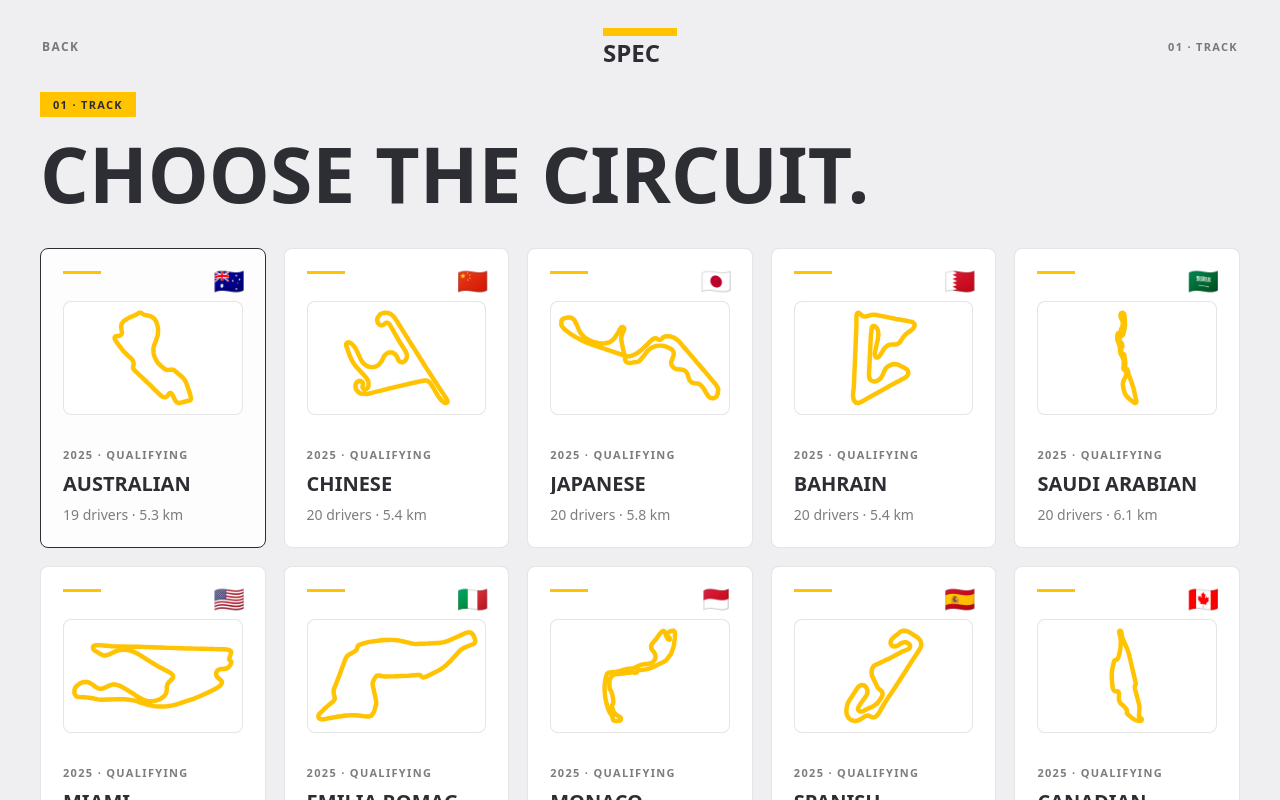
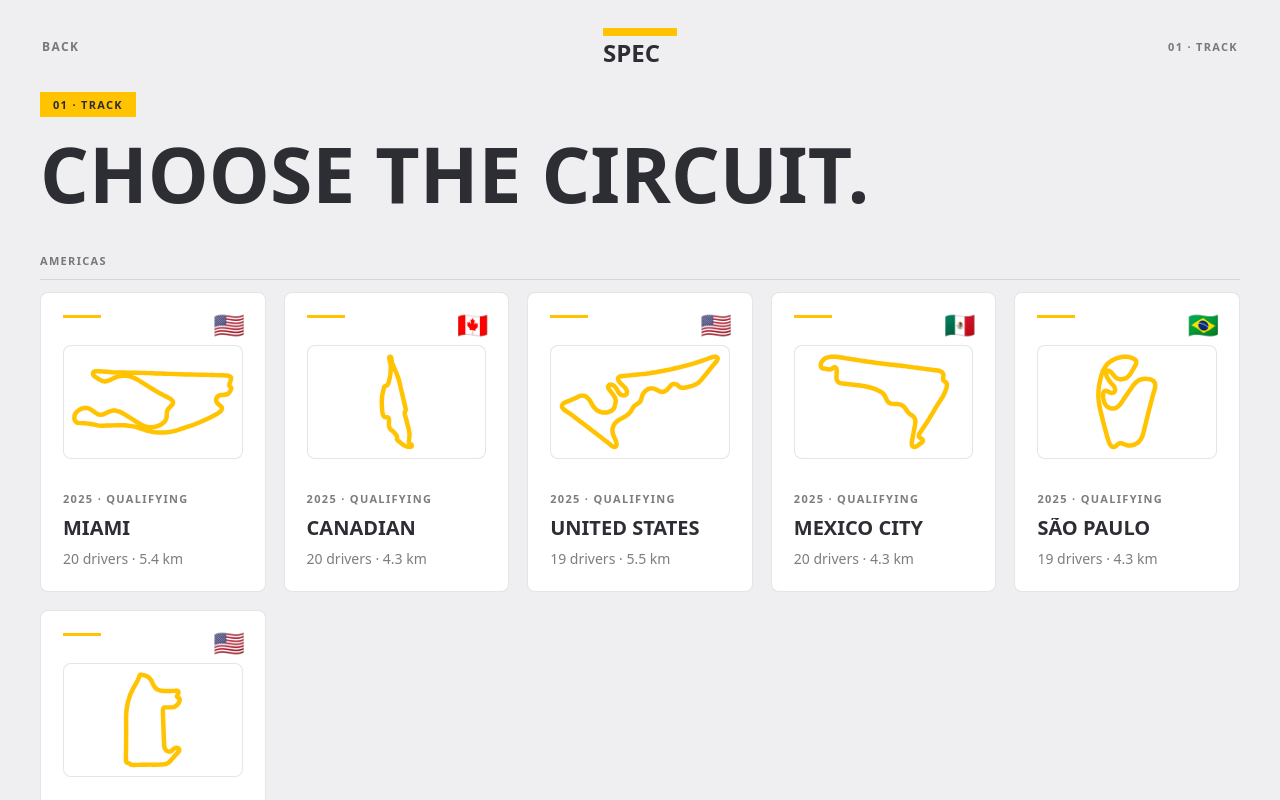
Before and after one commit to thisiskenfrom85/brakinggame, a React (Vite) app: page / in a window 1280 px wide. Both pictures are taken after a click on the button "Start challenge". Shown: the top 800 px of the page. Built offline with nearby package versions, Linux system fonts and the light colour scheme.

Commit message:
Streamline kiosk selection flow

```diff
--- a/src/main.tsx
+++ b/src/main.tsx
@@ -46,6 +46,33 @@ const COUNTRY_FLAGS: Record<string, string> = {
   "Qatar Grand Prix": "🇶🇦",
   "Abu Dhabi Grand Prix": "🇦🇪"
 };
+const TRACK_CONTINENTS: Record<string, string> = {
+  "Australian Grand Prix": "Oceania",
+  "Chinese Grand Prix": "Asia",
+  "Japanese Grand Prix": "Asia",
+  "Bahrain Grand Prix": "Asia",
+  "Saudi Arabian Grand Prix": "Asia",
+  "Miami Grand Prix": "Americas",
+  "Emilia Romagna Grand Prix": "Europe",
+  "Monaco Grand Prix": "Europe",
+  "Spanish Grand Prix": "Europe",
+  "Canadian Grand Prix": "Americas",
+  "Austrian Grand Prix": "Europe",
+  "British Grand Prix": "Europe",
+  "Belgian Grand Prix": "Europe",
+  "Hungarian Grand Prix": "Europe",
+  "Dutch Grand Prix": "Europe",
+  "Italian Grand Prix": "Europe",
+  "Azerbaijan Grand Prix": "Europe",
+  "Singapore Grand Prix": "Asia",
+  "United States Grand Prix": "Americas",
+  "Mexico City Grand Prix": "Americas",
+  "São Paulo Grand Prix": "Americas",
+  "Las Vegas Grand Prix": "Americas",
+  "Qatar Grand Prix": "Asia",
+  "Abu Dhabi Grand Prix": "Asia"
+};
+const CONTINENT_ORDER = ["Americas", "Europe", "Asia", "Oceania"];
 
 let sharedAudioContext: AudioContext | null = null;
 
@@ -95,9 +122,9 @@ function displayAudioState(ctx: AudioContext) {
 
 function primeAudio() {
   const ctx = getSharedAudioContext();
-  if (!ctx) return;
-  ctx.resume().catch(() => undefined);
-
+  if (!ctx) return Promise.resolve(false);
+
+  return ctx.resume().then(() => {
     const osc = ctx.createOscillator();
     const gain = ctx.createGain();
     osc.type = "square";
@@ -106,6 +133,8 @@ function primeAudio() {
     osc.connect(gain).connect(ctx.destination);
     osc.start();
     osc.stop(ctx.currentTime + 0.03);
+    return true;
+  }).catch(() => false);
 }
 
 function formatLap(seconds: number) {
@@ -157,6 +186,26 @@ function fullTrackSegment(fixture: TrackMapSource) {
 
 function flagForEvent(event: string) {
   return COUNTRY_FLAGS[event] ?? "";
+}
+
+function continentForEvent(event: string) {
+  return TRACK_CONTINENTS[event] ?? "Other";
+}
+
+function groupedBy<T>(items: T[], groupFor: (item: T) => string, preferredOrder: string[] = []) {
+  const groups = new Map<string, T[]>();
+  for (const item of items) {
+    const group = groupFor(item);
+    groups.set(group, [...(groups.get(group) ?? []), item]);
+  }
+  return Array.from(groups.entries())
+    .sort(([a], [b]) => {
+      const aIndex = preferredOrder.indexOf(a);
+      const bIndex = preferredOrder.indexOf(b);
+      if (aIndex >= 0 || bIndex >= 0) return (aIndex >= 0 ? aIndex : 999) - (bIndex >= 0 ? bIndex : 999);
+      return a.localeCompare(b);
+    })
+    .map(([label, groupItems]) => ({ label, items: groupItems }));
 }
 
 function pathFromMapPoints(points: Pick<TrackMapPoint, "x" | "y">[]) {
@@ -431,6 +480,32 @@ function ChoiceGrid<T extends string>({
           <strong>{item.title}</strong>
           {item.meta ? <small>{item.meta}</small> : null}
         </button>
+      ))}
+    </div>
+  );
+}
+
+function GroupedChoiceGrid<T extends string>({
+  groups,
+  selected,
+  onSelect
+}: {
+  groups: {
+    label: string;
+    items: { id: T; eyebrow?: string; title: string; meta?: string; accent?: string; flag?: string; visual?: React.ReactNode }[];
+  }[];
+  selected: T;
+  onSelect: (id: T) => void;
+}) {
+  return (
+    <div className="choice-groups">
+      {groups.map((group) => (
+        <section className="choice-group" key={group.label}>
+          <div className="choice-group-label">
+            <Eyebrow>{group.label}</Eyebrow>
+          </div>
+          <ChoiceGrid items={group.items} selected={selected} onSelect={onSelect} />
+        </section>
       ))}
     </div>
   );
@@ -1234,6 +1309,86 @@ function BrakeTraceApp({ tracks }: { tracks: TrackFixtureSummary[] }) {
   const key = fixture && driver && segment ? leaderboardKey(fixture, driver, segment) : "";
   const currentBoard = key ? sortedLeaderboard(leaderboard, key) : [];
   const lastEntry = leaderboard.find((entry) => entry.id === lastEntryId);
+  const trackChoiceGroups = useMemo(
+    () =>
+      groupedBy(tracks, (item) => continentForEvent(item.event), CONTINENT_ORDER).map((group) => ({
+        label: group.label,
+        items: group.items.map((item) => ({
+          id: item.id,
+          eyebrow: `${item.year} · ${item.session}`,
+          title: item.name,
+          flag: flagForEvent(item.event),
+          meta: `${item.driverCount} drivers · ${(trackDistance(item) / 1000).toFixed(1)} km`,
+          visual: <TrackMap fixture={item} segment={fullTrackSegment(item)} label={`${item.name} map`} />
+        }))
+      })),
+    [tracks]
+  );
+  const driverChoiceGroups = useMemo(
+    () =>
+      fixture
+        ? groupedBy(fixture.drivers, (item) => item.team).map((group) => ({
+            label: group.label,
+            items: group.items.map((item) => ({
+              id: item.code,
+              eyebrow: item.team,
+              title: item.name,
+              meta: `${item.code} · Lap ${item.lap} · ${formatLap(item.lapTime)}`,
+              accent: item.color,
+              visual: <DriverThumb driver={item} />
+            }))
+          }))
+        : [],
+    [fixture]
+  );
+  const segmentChoiceGroups = useMemo(
+    () =>
+      fixture
+        ? [
+            {
+              label: "Segments",
+              items: fixture.segments
+                .filter((item) => item.type !== "full")
+                .map((item) => ({
+                  id: item.id,
+                  eyebrow: "segment",
+                  title: item.name,
+                  accent: SEGMENT_ACCENTS[fixture.segments.indexOf(item) % SEGMENT_ACCENTS.length],
+                  meta: `${Math.round(item.endDistance - item.startDistance)} m segment`,
+                  visual: (
+                    <TrackMap
+                      fixture={fixture}
+                      segment={item}
+                      accent={SEGMENT_ACCENTS[fixture.segments.indexOf(item) % SEGMENT_ACCENTS.length]}
+                      label={`${item.name} map section`}
+                    />
+                  )
+                }))
+            },
+            {
+              label: "Full track",
+              items: fixture.segments
+                .filter((item) => item.type === "full")
+                .map((item) => ({
+                  id: item.id,
+                  eyebrow: "full",
+                  title: item.name,
+                  accent: SEGMENT_ACCENTS[fixture.segments.indexOf(item) % SEGMENT_ACCENTS.length],
+                  meta: "Full lap trace",
+                  visual: (
+                    <TrackMap
+                      fixture={fixture}
+                      segment={item}
+                      accent={SEGMENT_ACCENTS[fixture.segments.indexOf(item) % SEGMENT_ACCENTS.length]}
+                      label={`${item.name} map section`}
+                    />
+                  )
+                }))
+            }
+          ].filter((group) => group.items.length)
+        : [],
+    [fixture]
+  );
 
   const openSecret = () => {
     setSecretClicks((clicks) => {
@@ -1263,21 +1418,15 @@ function BrakeTraceApp({ tracks }: { tracks: TrackFixtureSummary[] }) {
         eyebrow="01 · Track"
         title="Choose the circuit."
         onBack={() => setScreen("attract")}
-        onNext={() => setScreen("driver")}
-        nextDisabled={!fixture || Boolean(fixtureError)}
         onSecret={openSecret}
       >
-        <ChoiceGrid
+        <GroupedChoiceGrid
           selected={selectedTrack.id}
-          onSelect={setSelectedFixtureId}
-          items={tracks.map((item) => ({
-            id: item.id,
-            eyebrow: `${item.year} · ${item.session}`,
-            title: item.name,
-            flag: flagForEvent(item.event),
-            meta: `${item.driverCount} drivers · ${(trackDistance(item) / 1000).toFixed(1)} km`,
-            visual: <TrackMap fixture={item} segment={fullTrackSegment(item)} label={`${item.name} map`} />
-          }))}
+          onSelect={(id) => {
+            setSelectedFixtureId(id);
+            setScreen("driver");
+          }}
+          groups={trackChoiceGroups}
         />
         {fixtureError ? <p className="small-copy">Telemetry load failed: {fixtureError}</p> : null}
       </StepChrome>
@@ -1388,19 +1537,14 @@ function BrakeTraceApp({ tracks }: { tracks: TrackFixtureSummary[] }) {
         title="Pick your reference."
         italic="Follow their throttle. Chase their brake release."
         onBack={() => setScreen("track")}
-        onNext={() => setScreen("segment")}
       >
-        <ChoiceGrid
+        <GroupedChoiceGrid
           selected={selectedDriverCode}
-          onSelect={setSelectedDriverCode}
-          items={fixture.drivers.map((item) => ({
-            id: item.code,
-            eyebrow: item.team,
-            title: item.name,
-            meta: `${item.code} · Lap ${item.lap} · ${formatLap(item.lapTime)}`,
-            accent: item.color,
-            visual: <DriverThumb driver={item} />
-          }))}
+          onSelect={(id) => {
+            setSelectedDriverCode(id);
+            setScreen("segment");
+          }}
+          groups={driverChoiceGroups}
         />
       </StepChrome>
     );
@@ -1412,29 +1556,14 @@ function BrakeTraceApp({ tracks }: { tracks: TrackFixtureSummary[] }) {
         eyebrow="03 · Segment"
         title="Choose the sector."
         onBack={() => setScreen("driver")}
-        onNext={() => setScreen("ready")}
       >
-        <ChoiceGrid
+        <GroupedChoiceGrid
           selected={selectedSegmentId}
-          onSelect={setSelectedSegmentId}
-          items={fixture.segments.map((item) => ({
-            id: item.id,
-            eyebrow: item.type === "full" ? "full" : "segment",
-            title: item.name,
-            accent: SEGMENT_ACCENTS[fixture.segments.indexOf(item) % SEGMENT_ACCENTS.length],
-            meta:
-              item.type === "full"
-                ? "Full lap trace"
-                : `${Math.round(item.endDistance - item.startDistance)} m segment`,
-            visual: (
-              <TrackMap
-                fixture={fixture}
-                segment={item}
-                accent={SEGMENT_ACCENTS[fixture.segments.indexOf(item) % SEGMENT_ACCENTS.length]}
-                label={`${item.name} map section`}
-              />
-            )
-          }))}
+          onSelect={(id) => {
+            setSelectedSegmentId(id);
+            setScreen("ready");
+          }}
+          groups={segmentChoiceGroups}
         />
       </StepChrome>
     );
@@ -1448,8 +1577,7 @@ function BrakeTraceApp({ tracks }: { tracks: TrackFixtureSummary[] }) {
         italic={`${flagForEvent(fixture.event)} ${fixture.name}. ${driver.name}. ${segment.name}. ${reference[reference.length - 1].t.toFixed(1)} seconds.`}
         onBack={() => setScreen("segment")}
         onNext={() => {
-          primeAudio();
-          setScreen("run");
+          void primeAudio().finally(() => setScreen("run"));
         }}
         nextLabel="Start run"
         nextProminent
--- a/src/styles.css
+++ b/src/styles.css
@@ -244,6 +244,22 @@ button {
 .step-options {
   margin-top: 18px;
   width: 100%;
+}
+
+.choice-groups {
+  display: grid;
+  gap: 26px;
+  width: 100%;
+}
+
+.choice-group {
+  display: grid;
+  gap: 12px;
+}
+
+.choice-group-label {
+  border-bottom: 1px solid var(--border);
+  padding-bottom: 9px;
 }
 
 .step-footer {
```
Lines whose indentation alone changed are shown as unchanged.
